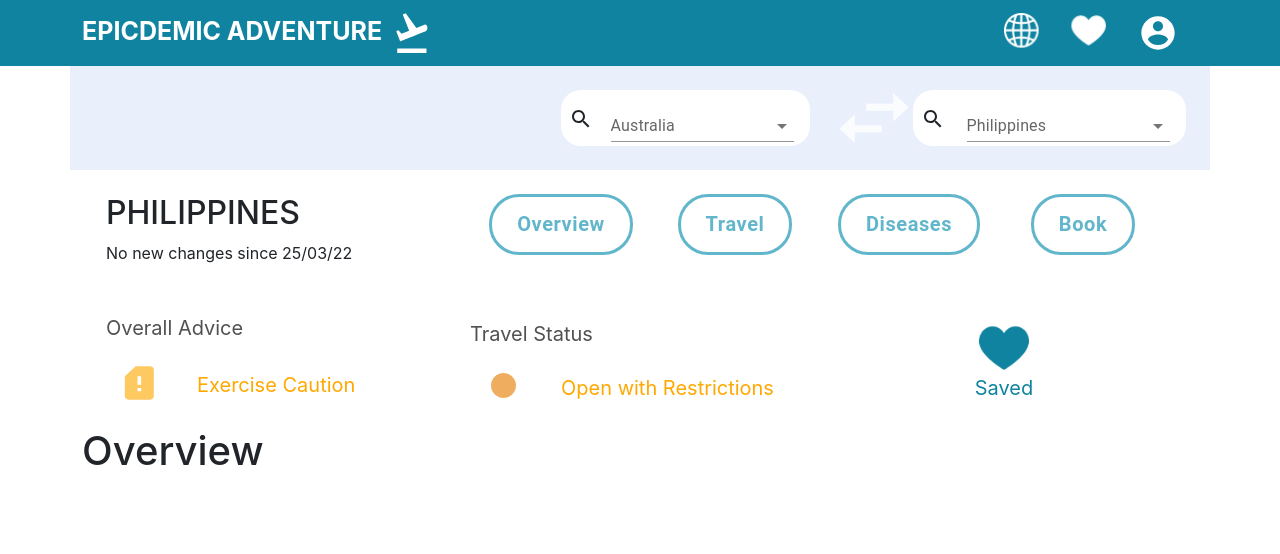
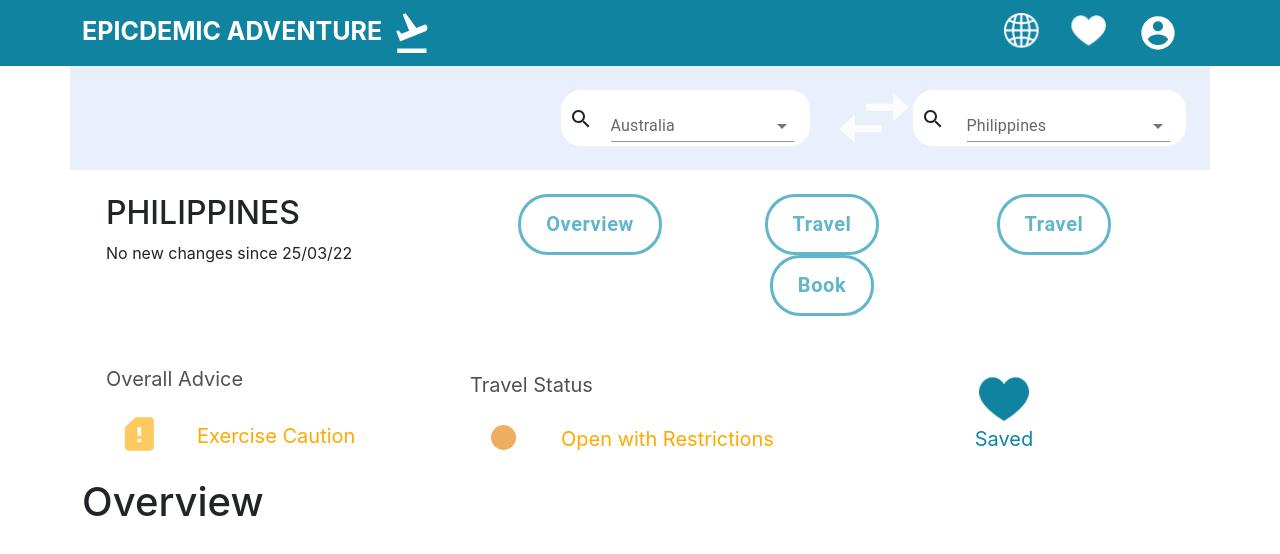
Before and after one commit to sophiac6410/SENG3011_EpicDemic, a React (Create React App) app in the folder PHASE_2/Application_SourceCode/epicdemic/: page /destination/1 in a window 1280 px wide. Shown: the top 554 px of the page. Built offline with nearby package versions, Linux system fonts and the light colour scheme.

Commit message:
linked nav bar

```diff
--- a/PHASE_2/Application_SourceCode/epicdemic/src/pages/Destination.js
+++ b/PHASE_2/Application_SourceCode/epicdemic/src/pages/Destination.js
@@ -1,5 +1,5 @@
 import { Container, Row, Col } from "react-bootstrap"
-import { Outlet } from "react-router-dom"
+import { Link, Outlet } from "react-router-dom"
 import TinySearch from "../components/TinySearch"
 import '../styles/Destination.css'
 import Button from '@mui/material/Button';
@@ -28,6 +28,12 @@ const ColorButton = styled(Button)({
   },
 });
 
+const linkStyle = {
+  margin: "1rem",
+  textDecoration: "none",
+  color: 'blue'
+};
+
 function Destination() {
   return(
     <Container>
@@ -42,16 +48,28 @@ function Destination() {
             <Col>
               <Row style={{"justify-content": "space-between"}} className="ps-3 pe-3">
                 <Col className="text-center">
-                  <ColorButton variant="outlined">Overview</ColorButton>
+                  <Link to="" style={linkStyle}>
+                    <ColorButton variant="outlined">Overview
+                    </ColorButton>
+                  </Link>
                 </Col>
                 <Col className="text-center">
-                  <ColorButton variant="outlined">Travel</ColorButton>
+                  <Link to="travel" style={linkStyle}>
+                    <ColorButton variant="outlined">Travel
+                    </ColorButton>
+                  </Link>
                 </Col>
                 <Col className="text-center">
-                  <ColorButton variant="outlined">Diseases</ColorButton>
+                   <Link to="covid" style={linkStyle}>
+                    <ColorButton variant="outlined">Travel
+                    </ColorButton>
+                  </Link>
                 </Col>
                 <Col className="text-center">
-                  <ColorButton variant="outlined">Book</ColorButton>
+                  <Link to="Book" style={linkStyle}>
+                    <ColorButton variant="outlined">Book
+                    </ColorButton>
+                  </Link>
                 </Col>
               </Row>
             </Col>
```
